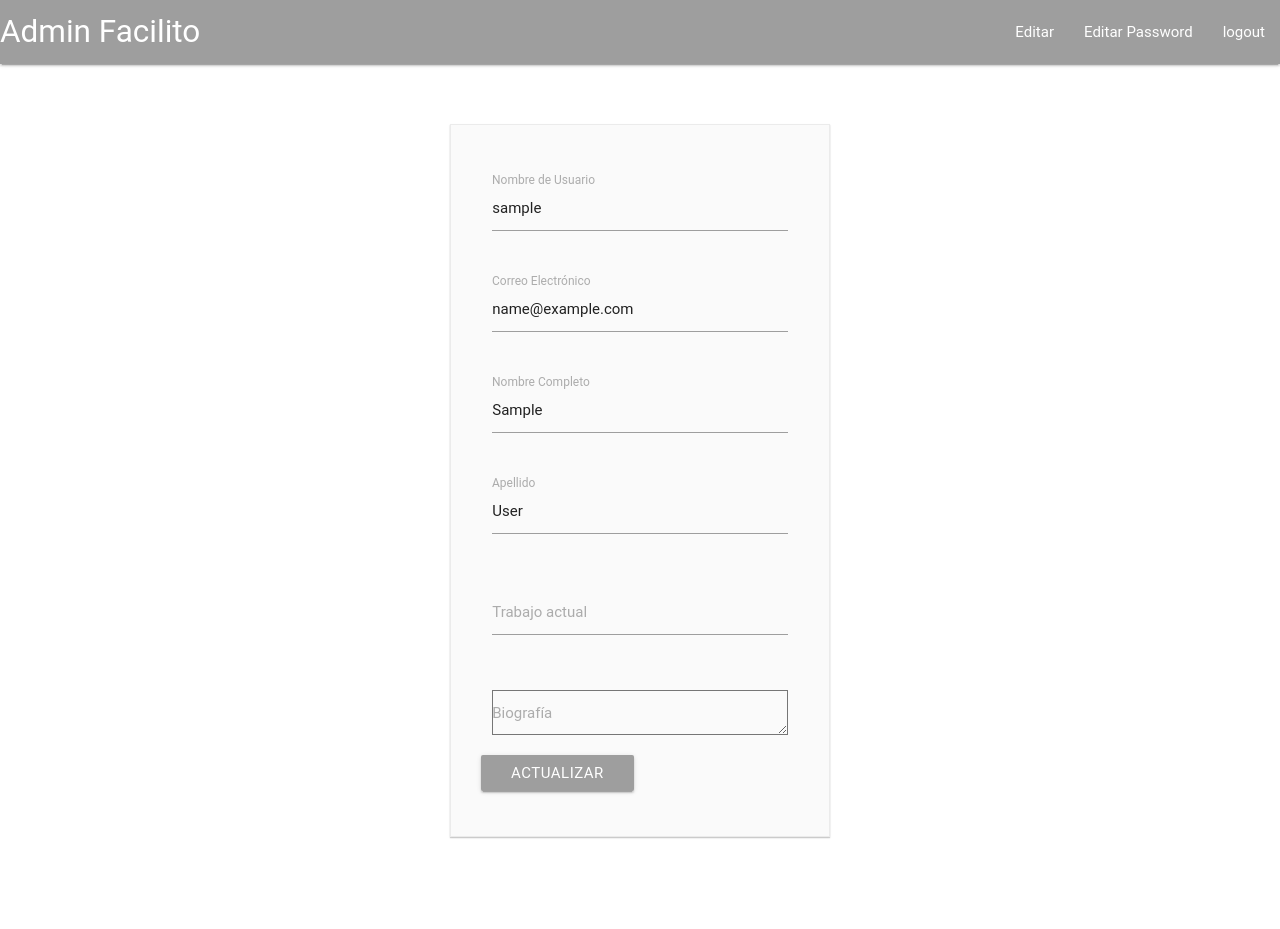
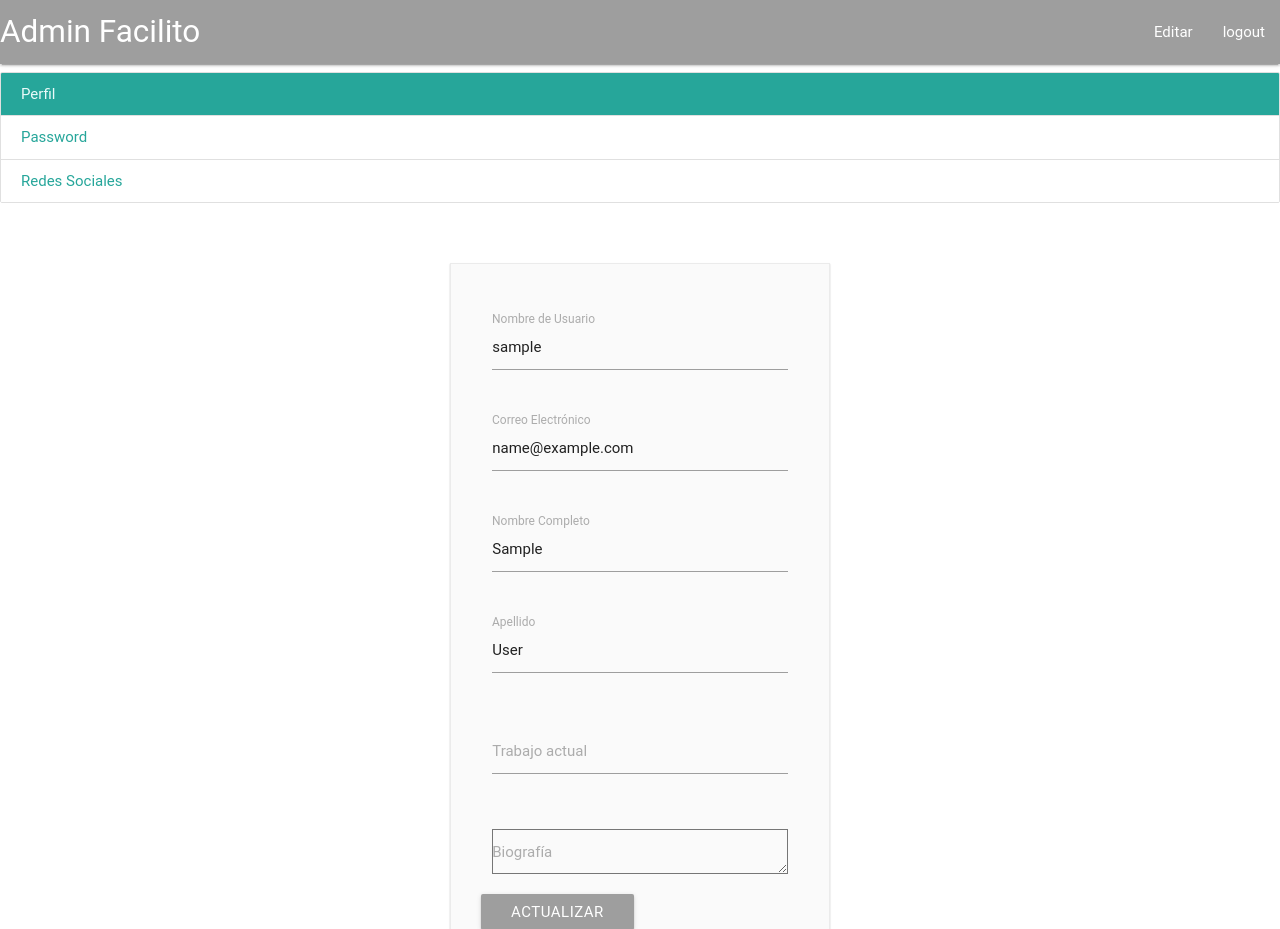
Before and after one commit to erikb2/django_admin, a Django app: page /clients/edit/ in a window 1280 px wide. Shown: the top 929 px of the page. Before the commit the page ends 839 px from the top, so only its background shows below. Run offline with Django 3.2, Linux system fonts and the light colour scheme; the visitor is signed in with stand-in values (Sample User, id 1); data that the repository does not hold is empty; some libraries are stand-ins or nearby versions; some web fonts are replaced.

Commit message:
Se unifican los modulos de Editar para solo ocuparlos en una sola ventana

```diff
--- a/admin_facilito/clients/forms.py
+++ b/admin_facilito/clients/forms.py
@@ -5,6 +5,7 @@ from django import forms
 from django.contrib.auth.models import User
 
 from .models import Client
+from .models import SocialNetwork
 
 '''
 Constants
@@ -123,3 +124,8 @@ class EditClientForm(forms.ModelForm):
         super(EditClientForm, self).__init__(*args, **kwargs)
         self.fields['job'].widget.attrs.update({'id': 'job_edit_client', 'class': 'validate'})
         self.fields['job'].widget.attrs.update({'id': 'bio_edit_client', 'class': 'validate'})
+
+class EditClientSocial(forms.ModelForm):
+    class Meta:
+        model   = SocialNetwork
+        exclude = ['user']
--- a/admin_facilito/clients/urls.py
+++ b/admin_facilito/clients/urls.py
@@ -9,7 +9,8 @@ urlpatterns = [
     url(r'^dashboard/$', views.DashboardClass.as_view(), name="dashboard"),
     url(r'^create/$', views.CreateClass.as_view(), name="create"),
     # url(r'^edit/$', views.EditClass.as_view(), name="edit"),
-    url(r'^edit_password/$', views.edit_password, name="edit_password"),
-    url(r'^edit/$', views.edit_client, name="edit"),
+    url(r'^edit/$', views.edit, name="edit"),
+    url(r'^edit/password/$', views.edit_password, name="edit_password"),
+    url(r'^edit/social$', views.EditSocialClass.as_view(), name="edit_social"),
 
 ]
--- a/admin_facilito/clients/views.py
+++ b/admin_facilito/clients/views.py
@@ -2,13 +2,14 @@ from django.shortcuts import render, redirect
 
 from django.http import HttpResponse, HttpResponseRedirect
 
-from .models import Client
+from .models import Client, SocialNetwork
 
 from forms import LoginUserForm
 from forms import CreateUserForm
 from forms import EditUserForm
 from forms import EditPasswordForm
 from forms import EditClientForm
+from forms import EditClientSocial
 
 from django.contrib import messages
 from django.contrib.messages.views import SuccessMessageMixin
@@ -142,6 +143,7 @@ def create(request):
     return render(request, 'create.html', context)
 '''
 
+'''
 class EditClass(LoginRequiredMixin, UpdateView, SuccessMessageMixin):
     login_url = 'client:login'
     model = User
@@ -159,7 +161,25 @@ class EditClass(LoginRequiredMixin, UpdateView, SuccessMessageMixin):
 
     def get_object(self, queryset = None):
         return self.request.user
+'''
 
+# LoginRequiredMixin se utiliza para validar que el usuario esta loggeado
+class EditSocialClass(LoginRequiredMixin, UpdateView, SuccessMessageMixin):
+    login_url     = 'client:login'
+    model         = SocialNetwork
+    template_name = 'client/edit_social.html'
+    success_url   = reverse_lazy('client:edit_social')
+    form_class    = EditClientSocial
+    success_message = "Tus usuarios han sifo actualizados exitosamente"
+
+    def get_object(self, queryset = None):
+        return self.get_social_instance()
+
+    def get_social_instance(self):
+        try:
+            return self.request.user.socialnetwork
+        except:
+            return SocialNetwork(user = self.request.user)
 
 '''
 Functions
@@ -195,7 +215,7 @@ def logout(request):
     return redirect('client:login')
 
 @login_required( login_url = 'client:login')
-def edit_client(request):
+def edit(request):
     form_client = EditClientForm(request.POST or None, instance = client_instance(request.user) )  # Rellena los campos con lo que existe actualmente dentro de la BD
     form_user   = EditUserForm(request.POST or None, instance = request.user)
     if request.method == 'POST':
@@ -208,7 +228,7 @@ def edit_client(request):
         'form_client': form_client,
         'form_user'  : form_user
     }
-    return render(request, 'client/edit_client.html', context)
+    return render(request, 'client/edit.html', context)
 
 def client_instance(user):
     try:
--- a/admin_facilito/templates/client/bases/edit_base.html
+++ b/admin_facilito/templates/client/bases/edit_base.html
@@ -25,13 +25,11 @@
 
 		        <ul class="right hide-on-med-and-down lighten-2">
 		          <li><a href="{% url 'client:edit' %}">Editar</a></li>
-		          <li><a href="{% url 'client:edit_password' %}">Editar Password</a></li>
 		          <li><a href="{% url 'client:logout' %}">logout</a></li>
 		        </ul>
 
 		        <ul class="side-nav" id="mobile-demo">
 		          <li><a href="{% url 'client:edit' %}">Editar</a></li>
-		          <li><a href="{% url 'client:edit_password' %}">Editar Password</a></li>
 		          <li><a href="{% url 'client:logout' %}">logout</a></li>
 		        </ul>
 
--- a/admin_facilito/templates/client/edit.html
+++ b/admin_facilito/templates/client/edit.html
@@ -1,6 +1,6 @@
 {% extends 'client/bases/edit_base.html' %}
 
-{% block title %} Editar Usuario {% endblock %}
+{% block title %} Editar cuenta {% endblock %}
 
 {% block scripts %}
 	{% load staticfiles %}
@@ -8,14 +8,23 @@
 {% endblock %}
 
 {% block content %}
+	<div class="collection">
+		<a href="{% url 'client:edit' %}" class="collection-item active">Perfil</a>
+		<a href="{% url 'client:edit_password' %}" class="collection-item">Password</a>
+		<a href="{% url 'client:edit_social' %}" class="collection-item">Redes Sociales</a>
+	</div>
+
 	<div class = "class_container_form" >
 		<form method="post" action="">
 			{% csrf_token %}
-			{{ form.as_p }}
-			<input type="submit" value="actualizar">
+
+      {% include "includes/_forms.html" with form=form_user %}
+      {% include "includes/_forms.html" with form=form_client %}
+
+      <input class="btn #9e9e9e grey" type="submit" value="Actualizar">
 		</form>
 	</div>
+
 {% endblock %}
 
-
 {% block footer %} {% endblock %}
--- a/admin_facilito/templates/client/edit_client.html
+++ /dev/null
@@ -1,24 +0,0 @@
-{% extends 'client/bases/edit_base.html' %}
-
-{% block title %} Editar cuenta {% endblock %}
-
-{% block scripts %}
-	{% load staticfiles %}
-	 <link rel="stylesheet" type="text/css" href="{% static 'css/forms.css' %}" />
-{% endblock %}
-
-{% block content %}
-	<div class = "class_container_form" >
-		<form method="post" action="">
-			{% csrf_token %}
-
-      {% include "includes/_forms.html" with form=form_user %}
-      {% include "includes/_forms.html" with form=form_client %}
-
-      <input class="btn #9e9e9e grey" type="submit" value="Actualizar">
-		</form>
-	</div>
-
-{% endblock %}
-
-{% block footer %} {% endblock %}
--- a/admin_facilito/templates/client/edit_password.html
+++ b/admin_facilito/templates/client/edit_password.html
@@ -10,6 +10,11 @@
 {% endblock %}
 
 {% block content %}
+  <div class="collection">
+    <a href="{% url 'client:edit' %}" class="collection-item">Perfil</a>
+    <a href="{% url 'client:edit_password' %}" class="collection-item active">Password</a>
+    <a href="{% url 'client:edit_social' %}" class="collection-item ">Redes Sociales</a>
+  </div>
   <form method = "post" action="">
       {% csrf_token %}
       {{ form.as_p }}
```
Also changed, not shown: admin_facilito/templates/client/edit_social.html (added, +27 -0 lines), 3 other files.
